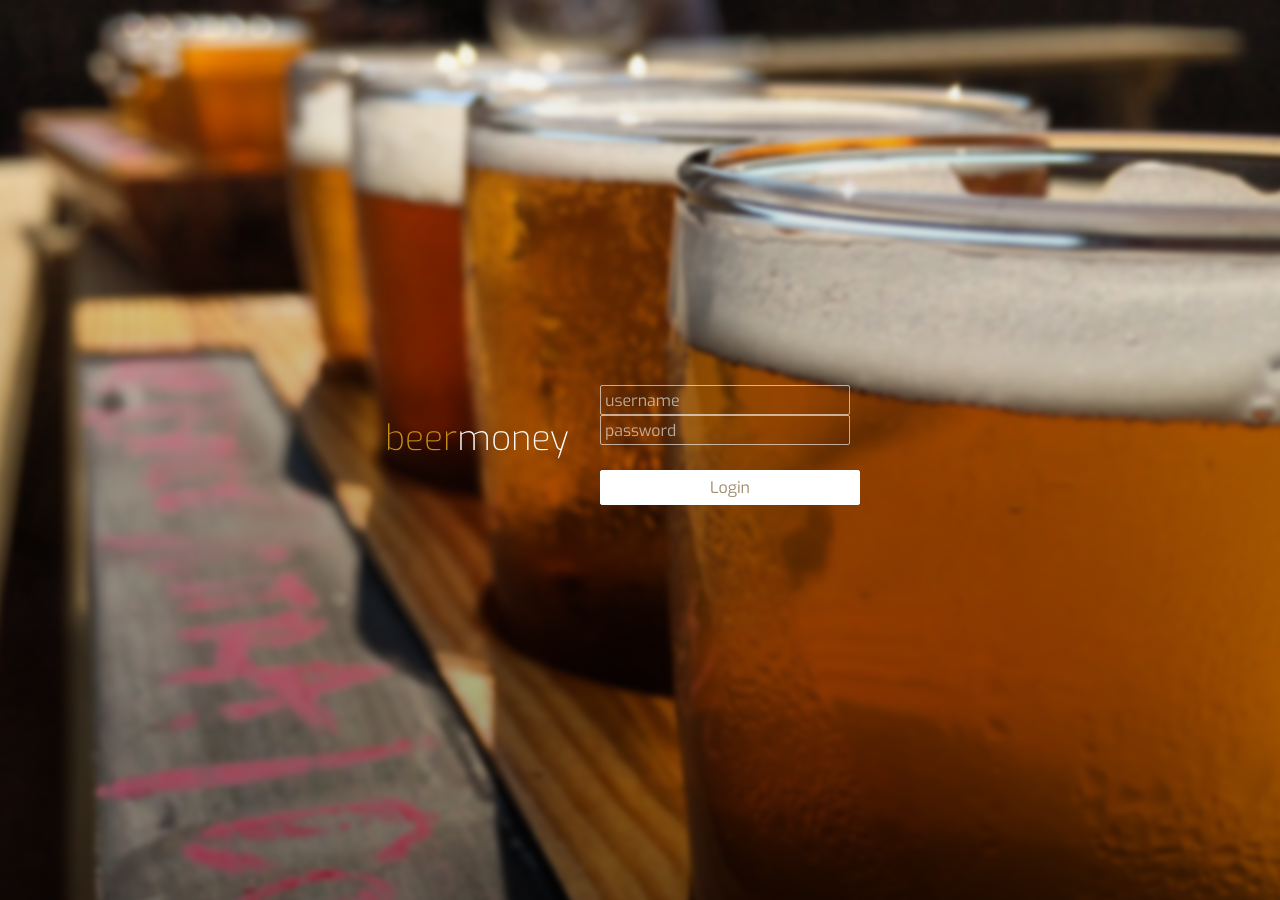
After one commit to justinsimonelli/beermoney, a Flask app: page /login in a window 1280 px wide. The commit adds this page. Run offline with Flask 2, Linux system fonts and the light colour scheme; parts of the project's set-up code (start-up, migrations or seed data) failed here and were passed over.

Commit message:
Pushing everything up so I can move it to my new mac

```diff
--- /dev/null
+++ b/beermoney/app/forms.py
@@ -0,0 +1,8 @@
+from flask.ext.wtf import Form
+from wtforms import StringField, BooleanField
+from wtforms.validators import DataRequired
+
+class LoginForm(Form):
+    username = StringField('username', validators=[DataRequired(message=(u'Doesn''t really looks like a valid username..'))])
+    password = StringField('password', validators=[DataRequired(message=(u'You forgot to enter your password!'))])
+    remember_me = BooleanField('remember_me', default=False)
--- /dev/null
+++ b/beermoney/app/templates/base.html
@@ -0,0 +1,38 @@
+<html>
+    <head>
+        <title>{{title}} - beermoney</title>
+        <style>
+            input[type="text"]{
+                width: 350px;
+                clear:both;
+            }
+            label{
+                font-size:32px;
+                clear:both;
+            }
+            #errors{
+                position:absolute;
+                z-index: 100;
+                list-style-type: none;
+            }
+            #errors ul{
+                list-style-type: none;
+            }
+        </style>
+        {% block header%}{% endblock %}
+    </head>
+    <body>
+        <div id="errors">
+            {% with messages = get_flashed_messages() %}
+              {% if messages %}
+                <ul>
+                {% for message in messages %}
+                    <li>{{ message }} </li>
+                {% endfor %}
+                </ul>
+              {% endif %}
+            {% endwith %}
+        </div>
+        {% block content %}{% endblock %}
+    </body>
+</html>
--- /dev/null
+++ b/beermoney/app/templates/login.html
@@ -0,0 +1,188 @@
+<!-- extend base layout -->
+{% extends "base.html" %}
+
+{% block header %}
+            <style>
+@import url(http://fonts.googleapis.com/css?family=Exo:100,200,400);
+@import url(http://fonts.googleapis.com/css?family=Source+Sans+Pro:700,400,300);
+
+body{
+	margin: 0;
+	padding: 0;
+	background: #fff;
+
+	color: #fff;
+	font-family: Arial;
+	font-size: 12px;
+}
+
+.body{
+	position: absolute;
+	top: -120px;
+	left: -20px;
+	right: -40px;
+	bottom: -40px;
+	width: auto;
+	height: auto;
+	background-image: url(../static/images/beers-closeup.jpg);
+	background-size: cover;
+	-webkit-filter: blur(2.4px);
+	z-index: 0;
+}
+
+.grad{
+	position: absolute;
+	top: -20px;
+	left: -20px;
+	right: -40px;
+	bottom: -40px;
+	width: auto;
+	height: auto;
+	background: -webkit-gradient(linear, left top, left bottom, color-stop(0%,rgba(0,0,0,0)), color-stop(100%,rgba(0,0,0,0.65))); /* Chrome,Safari4+ */
+	z-index: 1;
+	opacity: 0.7;
+}
+
+.header{
+	position: absolute;
+	top: calc(50% - 35px);
+	left: calc(50% - 255px);
+	z-index: 2;
+}
+
+.header div{
+	float: left;
+	color: #fff;
+	font-family: 'Exo', sans-serif;
+	font-size: 35px;
+	font-weight: 200;
+    color: #C68E17 !important;
+}
+
+.header div span{
+	color: #FFFFFF !important;
+}
+
+.login{
+	position: absolute;
+	top: calc(50% - 75px);
+	left: calc(50% - 50px);
+	height: 150px;
+	width: 350px;
+	padding: 10px;
+	z-index: 2;
+}
+
+#submitter{
+	position: absolute;
+	top: calc(50% - 0px);
+	left: calc(50% - 50px);
+	height: 150px;
+	width: 350px;
+	padding: 10px;
+	z-index: 2;
+}
+
+.login input[type=text]{
+	width: 250px;
+	height: 30px;
+	background: transparent;
+	border: 1px solid rgba(255,255,255,0.6);
+	border-radius: 2px;
+	color: #fff;
+	font-family: 'Exo', sans-serif;
+	font-size: 16px;
+	font-weight: 400;
+	padding: 4px;
+}
+
+.login input[type=password]{
+	width: 250px;
+	height: 30px;
+	background: transparent;
+	border: 1px solid rgba(255,255,255,0.6);
+	border-radius: 2px;
+	color: #fff;
+	font-family: 'Exo', sans-serif;
+	font-size: 16px;
+	font-weight: 400;
+	padding: 4px;
+	margin-top: 10px;
+}
+
+#submitter input[type=submit]{
+	width: 260px;
+	height: 35px;
+	background: #fff;
+	border: 1px solid #fff;
+	cursor: pointer;
+	border-radius: 2px;
+	color: #a18d6c;
+	font-family: 'Exo', sans-serif;
+	font-size: 16px;
+	font-weight: 400;
+	padding: 6px;
+	margin-top: 10px;
+}
+
+#submitter input[type=submit]:hover{
+	opacity: 0.8;
+}
+
+#submitter input[type=submit]:active{
+	opacity: 0.6;
+}
+
+.login input[type=text]:focus{
+	outline: none;
+	border: 1px solid rgba(255,255,255,0.9);
+}
+
+.login input[type=password]:focus{
+	outline: none;
+	border: 1px solid rgba(255,255,255,0.9);
+}
+
+#submitter input[type=submit]:focus{
+	outline: none;
+}
+
+::-webkit-input-placeholder{
+   color: rgba(255,255,255,0.6);
+}
+
+::-moz-input-placeholder{
+   color: rgba(255,255,255,0.6);
+}
+#errors{
+	float: left;
+	color: #fff;
+	font-family: 'Exo', sans-serif;
+	font-size: 16px;
+	font-weight: 200;
+    top: calc(50% - 185px);
+	left: calc(50% - 300px);
+    width:465px;
+}
+</style>
+
+{% endblock %}
+
+{% block content %}
+  <form action="" method="post" name="login">
+      {{ form.hidden_tag() }}
+        <div class="body"></div>{# not used for anything but styling! #}
+        <div class="grad"></div>{# not used for anything but styling! #}
+            <div class="header">
+                <div>beer<span>money</span></div>
+            </div>
+            <br>
+            <div class="login">
+                    {{ form.username(placeholder="username",size=80) }}
+                    {{ form.password(placeholder="password",size=80) }}
+            </div>
+      <div id="submitter">
+            <input type="submit" value="Login">
+      </div>
+  </form>
+{% endblock %}
--- /dev/null
+++ b/beermoney/app/templates/logout.html
@@ -0,0 +1,6 @@
+<!-- extend base layout -->
+{% extends "base.html" %}
+
+{% block content %}
+<h1>Later son!</h1>
+{% endblock %}
--- /dev/null
+++ b/beermoney/app/test.py
@@ -0,0 +1,4 @@
+from app import db, models
+users = models.User.query.all()
+for u in users:
+    print(u.nickname, u.email)
--- /dev/null
+++ b/beermoney/app/utils.py
@@ -0,0 +1,8 @@
+from flask import flash
+
+def flash_errors(form):
+    for field, errors in form.errors.items():
+        for error in errors:
+            flash(u"%s" % (
+                error
+            ))
--- a/beermoney/app/views.py
+++ b/beermoney/app/views.py
@@ -1,15 +1,59 @@
-from app import app
-from flask import render_template, request, jsonify
-from app import checkInDAO
-import jsonpickle
+from flask import render_template, flash, redirect, session, url_for, request, g
+from flask.ext.login import login_user, logout_user, current_user, login_required
+from .forms import LoginForm
+from .models import User
+from app import app, db, checkInDAO, db, lm
+from .utils import flash_errors
+
+@app.before_request
+def before_request():
+    g.user = current_user
+
+@lm.user_loader
+def load_user(nickname):
+    return User.query.filter_by(nickname=nickname).first()
 
 @app.route('/')
 @app.route('/index')
+@login_required
 def index():
-    return "hello world!"
+    user = g.user
+    form = LoginForm()
+    return render_template('checkin.html',
+                           title='Sign In',
+                           user=user)
+
+@app.route('/login', methods=['GET', 'POST'])
+def login():
+    print("inside login")
+    if g.user is not None and g.user.is_authenticated():
+        return redirect(url_for('checkin'))
+    form = LoginForm()
+    print("validate - " + str(form.validate_on_submit()))
+    if form.validate_on_submit():
+        session['remember_me'] = form.remember_me.data
+        usr = User.query.filter_by(nickname=form.username.data).first()
+        if (usr is not None):
+            login_user(usr)
+            return redirect(request.args.get("next") or url_for("login"))
+        else:
+            flash('Are you drunk already? Try that username and password again. Or try putting in your bank account number.')
+    else:
+        flash_errors(form)
+    return render_template('login.html',
+                           title='Sign In',
+                           form=form)
+
+@app.route('/logout')
+@login_required
+def logout():
+    logout_user()
+    return render_template('logout.html',
+                           title='Sign Out')
 
 @app.route('/checkin')
 @app.route('/checkin/')
+@login_required
 def checkIt():
     return render_template('checkin.html',
                            title="get drunk. save cash.")
@@ -17,6 +61,7 @@ def checkIt():
  #make this a GET request for now so we can be lazy and use query params
 @app.route('/checkin/drink', methods=['GET', 'POST'])
 @app.route('/checkin/drink/', methods=['GET', 'POST'])
+@login_required
 def saveCheckIn():
     #try request.get_json() instead?
     _location = request.args.get('location', None)
--- a/requirements.txt
+++ b/requirements.txt
@@ -1,6 +1,10 @@
+virtualenv
 flask
 flask-sqlalchemy
 sqlalchemy-migrate
 flask-whooshalchemy
 flask-wtf
 jsonpickle
+python-social-auth
+flask-login
+flask-openid
```
Also changed, not shown: beermoney/app/__init__.py (+10 -3 lines), beermoney/app/models.py (+40 -1 lines), beermoney/app/templates/checkin.html (+14 -16 lines), beermoney/config.py (+10 -0 lines), beermoney/app/static/images/beers-closeup.jpg (added), beermoney/app/static/images/public-square.jpg (added), beermoney/app/static/images/tower-city.jpg (added).
